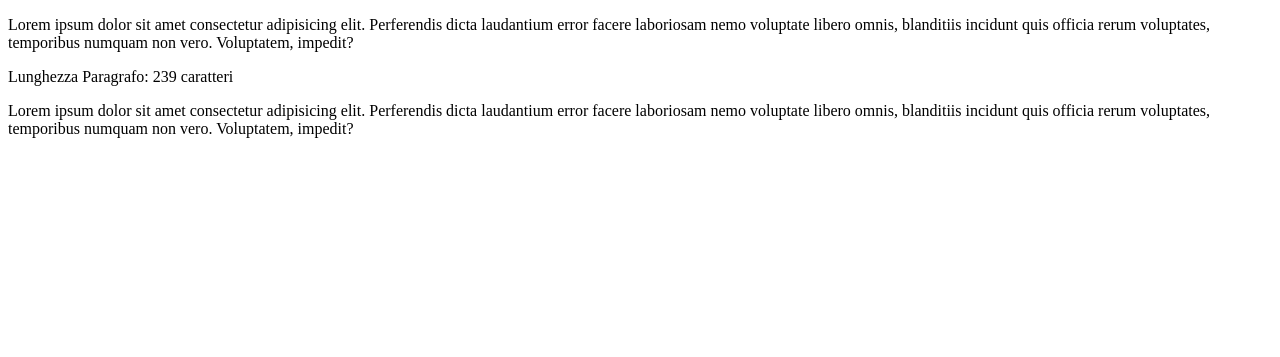
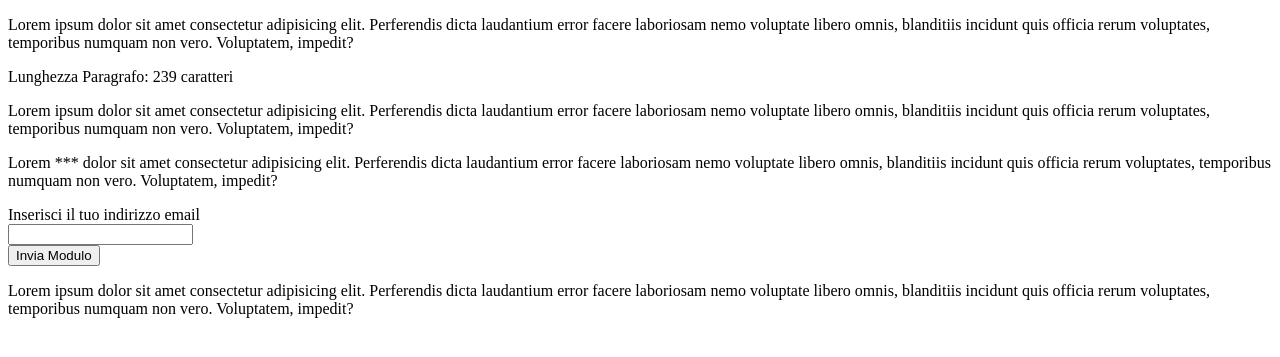
Before and after one commit to VolxDarkTV/php-badwords, a PHP site: page /?replaceMyText=1 in a window 1280 px wide. Shown: the top 357 px of the page. Run offline with PHP 8.4, Linux system fonts and the light colour scheme; data that the repository does not hold is empty.

Commit message:
add more

```diff
--- a/index.php
+++ b/index.php
@@ -25,20 +25,53 @@
   <span>
     Lunghezza Paragrafo:
     <?php
-    echo strlen($paragraph) . ' caratteri';
+      echo strlen($paragraph) . ' caratteri';
     ?>
   </span>
 
 </div>
 
-<!-- Risultato -->
+<!-- Risultato v1.0 -->
 <div>
   <!-- Paragrafo -->
   <p>
     <?php
 
-      $replaceMyText = '';
-      echo $risultato=str_replace($_GET['replaceMyText'],"***",$paragraph);
+      // $replaceMyText = '';
+      echo $risultato = str_replace($_GET['replaceMyText'], "***", $paragraph);
+
+    ?>
+
+  </p>
+</div>
+
+<!-- Risultato v2.0 -->
+<div>
+  <!-- Paragrafo -->
+  <p>
+    <?php
+
+      $replaceMyText = 'ipsum';
+      echo $risultato=str_replace($_GET = $replaceMyText, '***', $paragraph);
+
+    ?>
+
+  </p>
+</div>
+
+<!-- Risultato v3.0 -->
+<div>
+  <form method="post">
+    Inserisci il tuo indirizzo email<br>
+    <input type="text" name="email"><br>
+    <input type="submit" value="Invia Modulo">
+  </form>
+  <!-- Paragrafo -->
+  <p>
+    <?php
+
+      $email = $_POST['email'];
+      echo $risultato = str_replace($_GET = $email, '***', $paragraph);
 
     ?>
 
```
